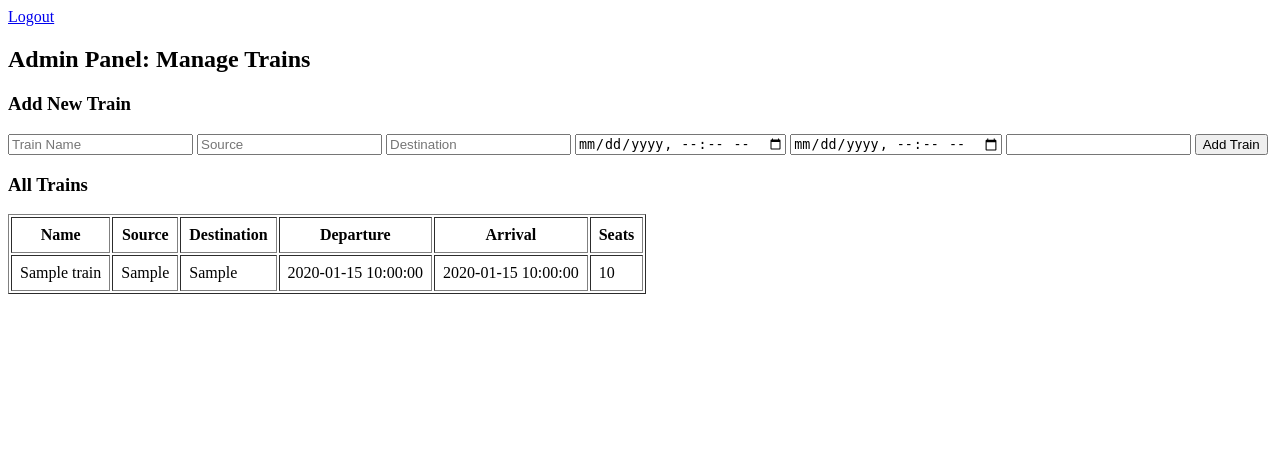
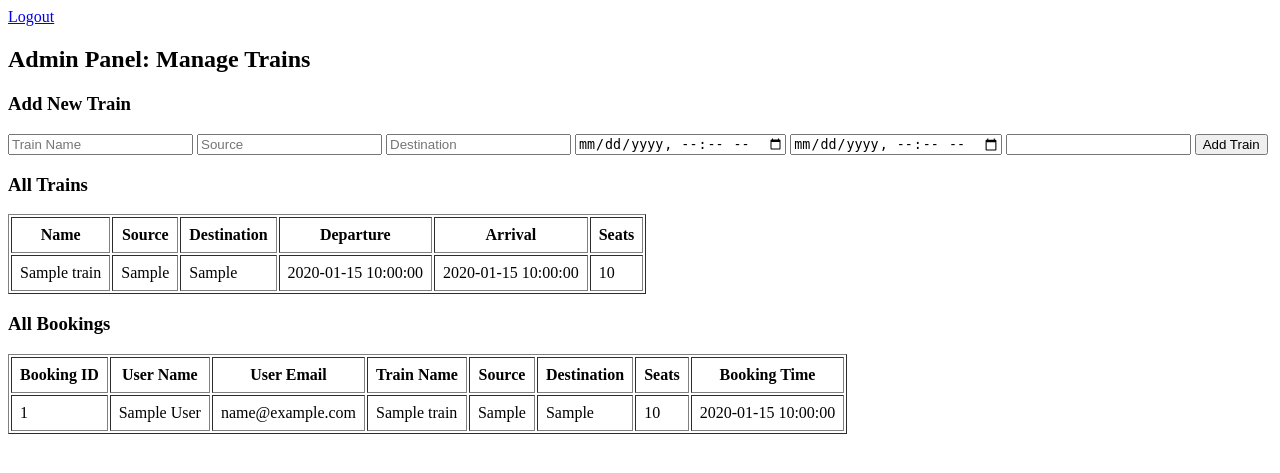
Before and after one commit to chiraggarg03/train-booking-system, a PHP site: page /admin.php in a window 1280 px wide. Shown: the top 473 px of the page. Run offline with PHP 8.4, Linux system fonts and the light colour scheme; the visitor is signed in with stand-in values (Sample User, id 1); tables that the repository leaves empty hold one stand-in row (values such as "Sample post").

Commit message:
add: booking history in admin dashboard

```diff
--- a/public/admin.php
+++ b/public/admin.php
@@ -41,6 +41,16 @@ if ($_SERVER['REQUEST_METHOD'] == 'POST') {
 // Fetch all trains
 $result = $conn->query("SELECT * FROM trains");
 
+$bookings_sql = "SELECT bookings.id AS booking_id, users.name AS user_name, users.email AS user_email,
+                 trains.train_name, trains.source, trains.destination,
+                 bookings.seats, bookings.booking_time
+                 FROM bookings
+                 JOIN users ON bookings.user_id = users.id
+                 JOIN trains ON bookings.train_id = trains.id
+                 ORDER BY bookings.booking_time DESC";
+
+$bookings_result = $conn->query($bookings_sql);
+
 ?>
 
 <!DOCTYPE html>
@@ -82,5 +92,30 @@ $result = $conn->query("SELECT * FROM trains");
         </tr>
         <?php endwhile; ?>
     </table>
+    <h3>All Bookings</h3>
+<table border="1" cellpadding="8">
+    <tr>
+        <th>Booking ID</th>
+        <th>User Name</th>
+        <th>User Email</th>
+        <th>Train Name</th>
+        <th>Source</th>
+        <th>Destination</th>
+        <th>Seats</th>
+        <th>Booking Time</th>
+    </tr>
+    <?php while ($row = $bookings_result->fetch_assoc()): ?>
+    <tr>
+        <td><?php echo htmlspecialchars($row['booking_id']); ?></td>
+        <td><?php echo htmlspecialchars($row['user_name']); ?></td>
+        <td><?php echo htmlspecialchars($row['user_email']); ?></td>
+        <td><?php echo htmlspecialchars($row['train_name']); ?></td>
+        <td><?php echo htmlspecialchars($row['source']); ?></td>
+        <td><?php echo htmlspecialchars($row['destination']); ?></td>
+        <td><?php echo htmlspecialchars($row['seats']); ?></td>
+        <td><?php echo htmlspecialchars($row['booking_time']); ?></td>
+    </tr>
+    <?php endwhile; ?>
+</table>
 </body>
 </html>
```
